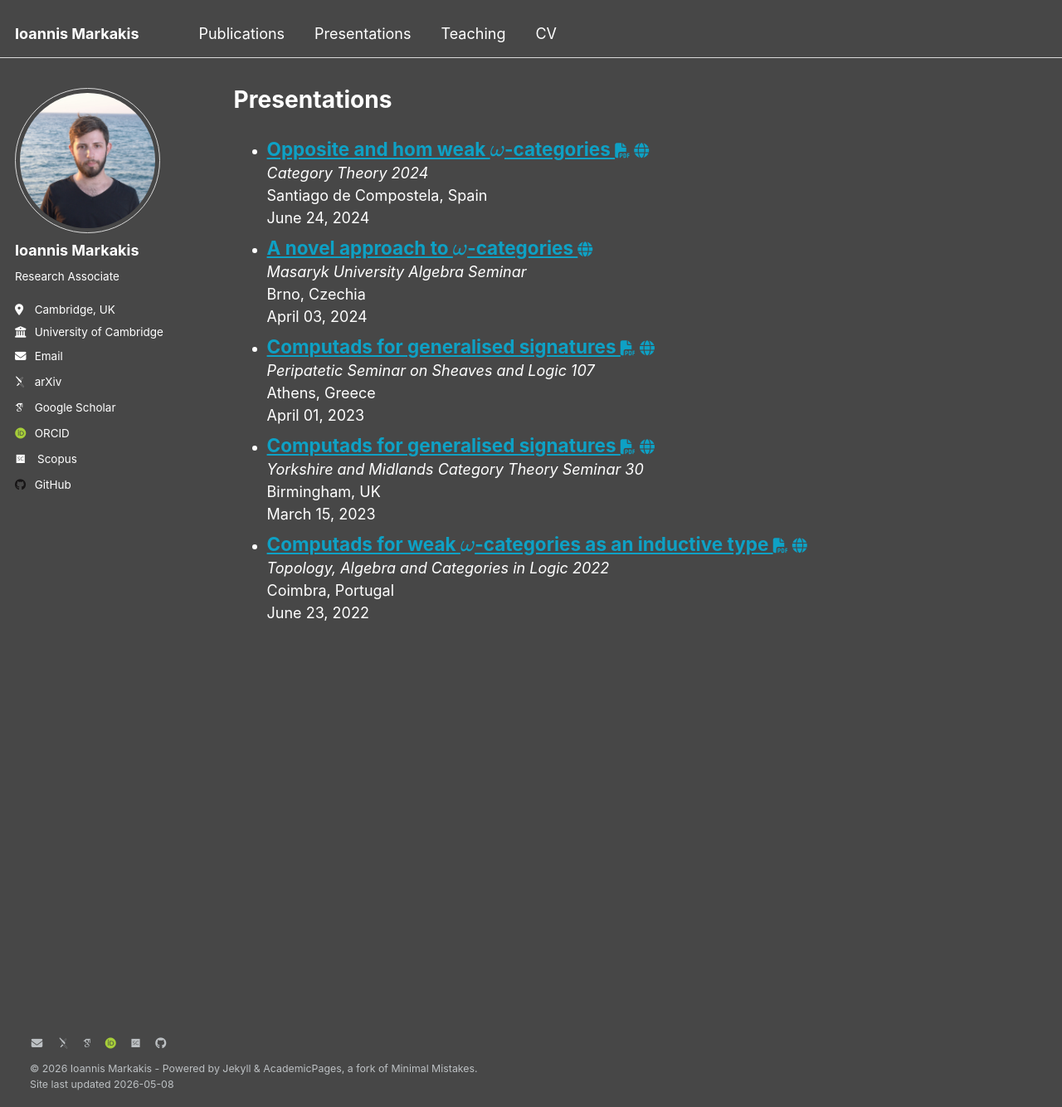
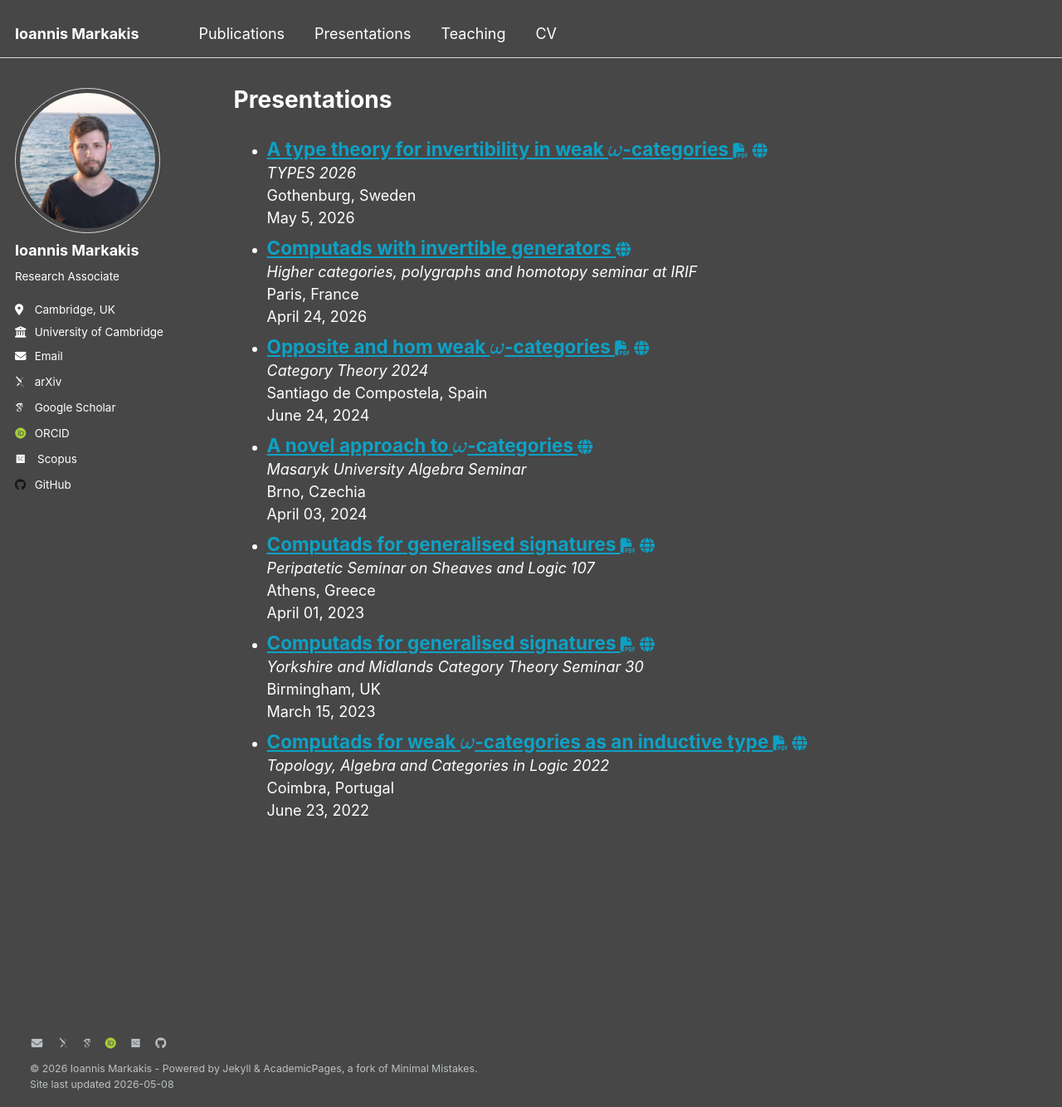
Before and after one commit to jmarkakis/jmarkakis.github.io, a Jekyll site: the page built from _pages/presentations.html, in a window 1280 px wide and 1334 px high. Shown: the whole window at 83% size. Built offline with Jekyll 4.4.1, drawn with Linux system fonts in a browser that asks for light colours; some web fonts are replaced.

Commit message:
Updated CV + conference/publication list

```diff
--- a/_data/conferences.yml
+++ b/_data/conferences.yml
@@ -1,4 +1,24 @@
 main:
+
+  - title: Queer and Trans People in Category Theory
+    url: https://www.conferences.uni-hamburg.de/event/684/
+    location: University of Hamburg, Hamburg, Germany
+    date: August 2026
+
+  - title: Workshop in Celebration of Marcelo Fiore's 60th Birthday
+    url: https://fiorefest.gitlab.io/home/
+    location: University of Cambridge, Cambridge, UK
+    date: July 2026
+
+  - title: TYPES 2026
+    url: https://types2026.cse.chalmers.se
+    location: Chalmers University of Technology and University of Gothenburg, Gothenburg, Sweden
+    date: May 2026
+
+  - title: Peripatetic Seminar in Sheaves and Logic 112
+    url: https://sites.google.com/view/pssl112/home
+    location: University of Nottingham, Nottingham, UK
+    date: March 2026
 
   - title: ItaLean 2025
     url: https://pitmonticone.github.io/ItaLean2025/
--- a/_data/presentations.yml
+++ b/_data/presentations.yml
@@ -1,4 +1,17 @@
 main:
+
+  - title:  A type theory for invertibility in weak \(\omega\)-categories
+    venue: TYPES 2026
+    location: Gothenburg, Sweden
+    date: May 5, 2026
+    pdf : ./files/2026-TYPES-slides.pdf
+    page: https://types2026.cse.chalmers.se
+
+  - title: Computads with invertible generators
+    venue: Higher categories, polygraphs and homotopy seminar at IRIF
+    location: Paris, France
+    date: April 24, 2026
+    page: https://www.irif.fr/en/seminaires/cat/index
 
   - title: Opposite and hom weak \(\omega\)-categories
     venue: Category Theory 2024
```
Also changed, not shown: 2 other files.
